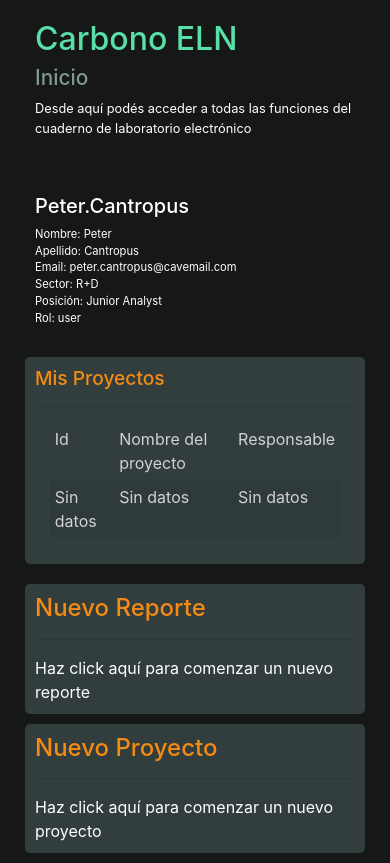
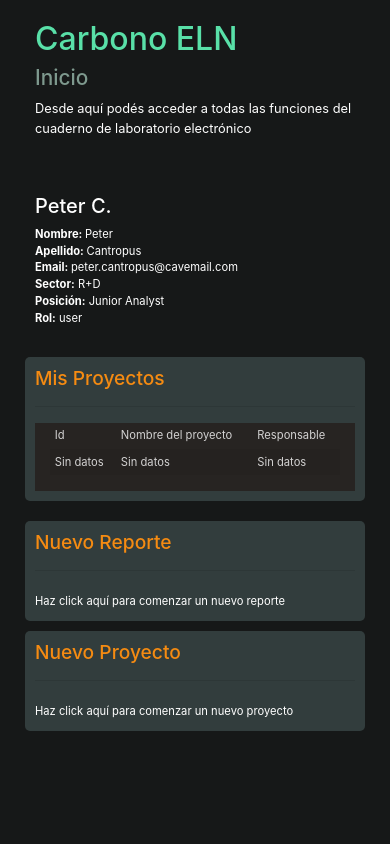
Before and after one commit to leanderShulgin/CarboELN-React, a React (Create React App) app: page / in a window 390 px wide. Built offline with nearby package versions, Linux system fonts and the light colour scheme.

Commit message:
tabla responsiva en dashboard

```diff
--- a/src/components/DashboardLinkBox.css
+++ b/src/components/DashboardLinkBox.css
@@ -0,0 +1,7 @@
+.dashboard-link-box h4 {
+  font-size: 1.2em;
+}
+
+.dashboard-link-box a {
+    font-size: 0.7em;
+  }
--- a/src/components/DashboardProjectsTable.css
+++ b/src/components/DashboardProjectsTable.css
@@ -0,0 +1,16 @@
+.dashboard-projects-table {
+  overflow-x: auto;
+}
+
+.dashboard-projects-table h4 {
+  font-size: 1.2em;
+}
+
+.dashboard-projects-table table {
+  font-size: 0.7em;
+  min-width: 100%;
+}
+
+.pepito {
+  background-color: rgb(39, 36, 34);
+}
--- a/src/components/DashboardProjectsTable.js
+++ b/src/components/DashboardProjectsTable.js
@@ -7,8 +7,8 @@ const DashboardProjectsTable = (props) => {
     <div className="start-box dashboard-projects-table">
       <h4>Mis Proyectos</h4>
       <hr />
-      <div className="container-fluid">
-        <table className="table table-sm table-striped table-striped-orange table-borderless table-hover">
+      <div className="container-fluid pepito table-responsive">
+        <table className="table table-sm table-striped table-striped-dark table-borderless table-hover">
           <thead id="box-proyectos-thead">
             <tr>
               <td>{"Id"}</td>
--- a/src/components/DashboardUserBox.js
+++ b/src/components/DashboardUserBox.js
@@ -9,12 +9,24 @@ const DashboardUserBox = (props) => {
       <div id="cont-usuario">
         <div id="cont-data-usuario">
           <ul>
-            <li>Nombre: {props.user.name}</li>
-            <li>Apellido: {props.user.lastname} </li>
-            <li>Email: {props.user.email} </li>
-            <li>Sector: {props.user.sector} </li>
-            <li>Posición: {props.user.position} </li>
-            <li>Rol: {props.user.role} </li>
+            <li>
+              <strong>Nombre: </strong> {props.user.name}
+            </li>
+            <li>
+              <strong>Apellido: </strong> {props.user.lastname}
+            </li>
+            <li>
+              <strong>Email: </strong> {props.user.email}
+            </li>
+            <li>
+              <strong>Sector:</strong> {props.user.sector}
+            </li>
+            <li>
+              <strong>Posición:</strong> {props.user.position}
+            </li>
+            <li>
+              <strong>Rol:</strong> {props.user.role}
+            </li>
           </ul>
         </div>
         <div id="cont-avatar">
--- a/src/samples/sampleUsers.js
+++ b/src/samples/sampleUsers.js
@@ -1,7 +1,7 @@
 const sampleUsers = [
   {
     _id: "USR000001",
-    username: "Peter.Cantropus",
+    username: "Peter C.",
     name: "Peter",
     lastname: "Cantropus",
     birthdate: "23-01-1990",
```
